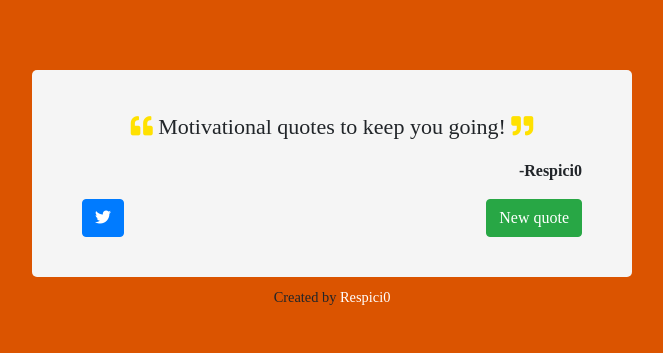
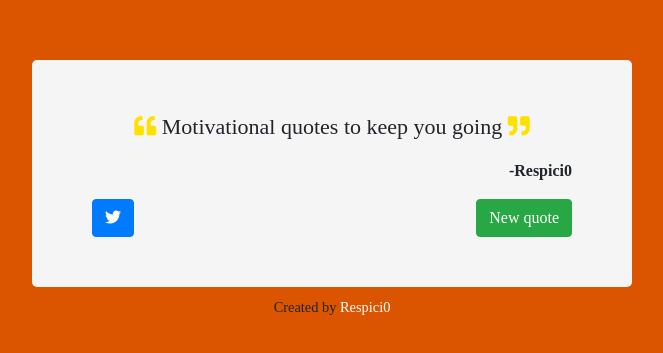
Before and after one commit to respici0/frontend-certificate-projects, a React (Create React App) app in the folder quotemachine/: page / in a window 1280 px wide. Shown: the part 203-556 px from the top of the page, without its empty margins (308-971 px from the left). Built offline with nearby package versions, Linux system fonts and the light colour scheme; no server answers; a web font is replaced by a local one.

Commit message:
finished v2

```diff
--- a/quotemachine/src/App.css
+++ b/quotemachine/src/App.css
@@ -28,7 +28,7 @@
   width: 600px;
   background-color: whitesmoke;
   font-size: 22px;
-  padding: 40px 50px;
+  padding: 50px 60px;
   border-radius: 5px;
   text-align: center;
 }
--- a/quotemachine/src/App.js
+++ b/quotemachine/src/App.js
@@ -7,7 +7,7 @@ class App extends Component {
     super(props);
     this.state = {
       quotesArr: "",
-      chosenQuote: "Motivational quotes to keep you going!",
+      chosenQuote: "Motivational quotes to keep you going",
       author: "Respici0"
     };
   }
@@ -51,12 +51,6 @@ class App extends Component {
 
   };
 
-  tweetButtonClick = () => {
-    console.log("Tweet button clicked");
-  };
-
-
-
   render() {
     let chosenQuote = this.state.chosenQuote;
     let author = this.state.author;
@@ -65,19 +59,16 @@ class App extends Component {
         <div className="App">
           <div id="quote-box">
             <div id="text">
-              <p><i class="fas fa-quote-left"></i> {chosenQuote} <i class="fas fa-quote-right"></i></p>
+              <p><i className="fas fa-quote-left"></i> {chosenQuote} <i className="fas fa-quote-right"></i></p>
             </div>
             <div id="author">
               <p><strong>-{author}</strong></p>
             </div>
-            <button
+            <a id="tweet-quote" href={`https://twitter.com/intent/tweet?text="${chosenQuote}" -${author}`} target="_block">  <button
               type="button"
               className="btn btn-primary"
               id="tweet-quote"
-              onClick={this.tweetButtonClick}
-            >
-              <i className="fab fa-twitter" />
-            </button>
+            ><i className="fab fa-twitter" /></button></a>
             <button
               type="button"
               className="btn btn-success"
--- a/quotemachine/src/App.scss
+++ b/quotemachine/src/App.scss
@@ -33,7 +33,7 @@ $font: "Sniglet", cursive;
   width: 600px;
   background-color: colors(background);
   font-size: 22px;
-  padding: 40px 50px;
+  padding: 50px 60px;
   border-radius: 5px;
   text-align: center;
 
@@ -48,7 +48,7 @@ $font: "Sniglet", cursive;
     text-align: right;
   }
 
-  button {
+  button{
     &#tweet-quote {
       float: left;
     }
```
